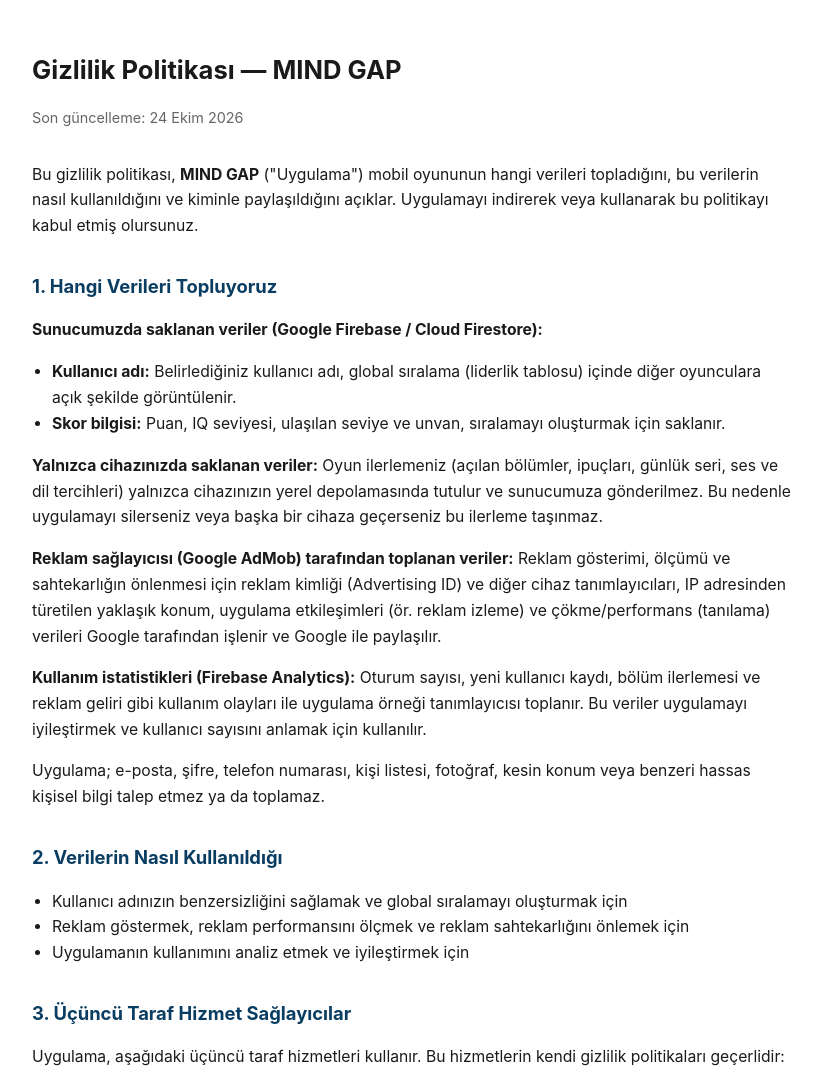
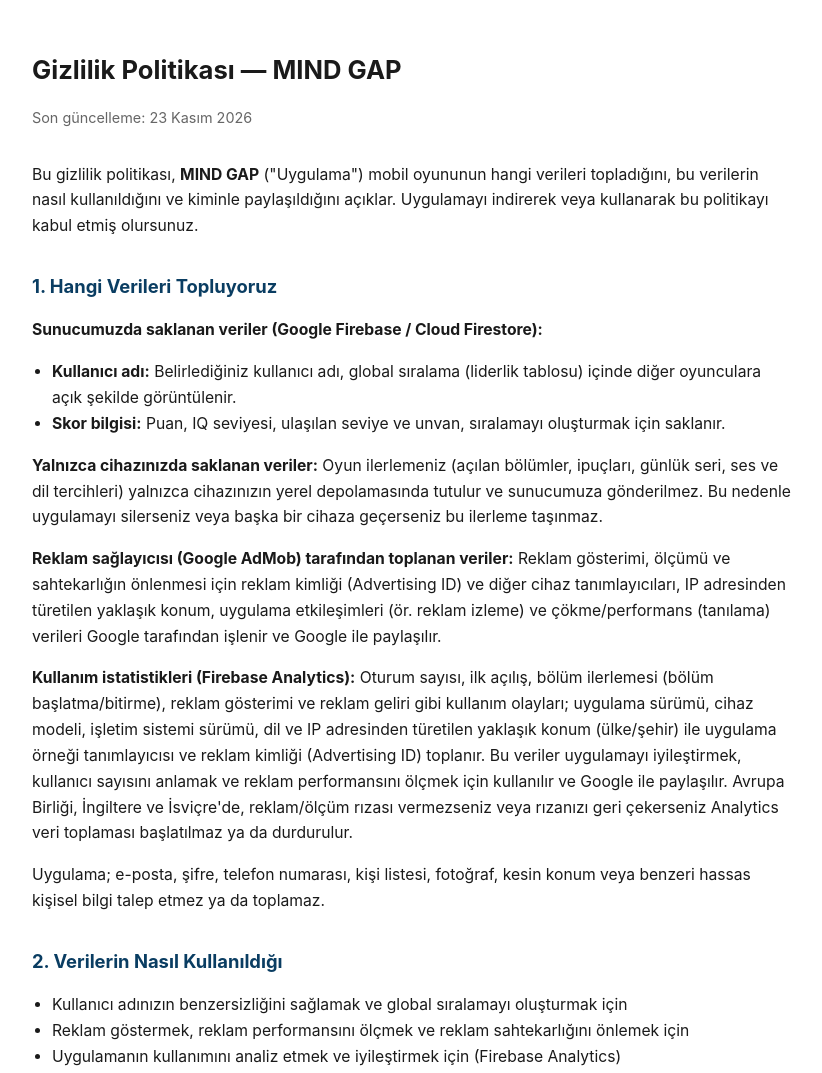
Before and after one commit to nuhkozan/nuhkozan.github.io, a plain HTML site: page mindgap/privacy.html in a window 1280 px wide. Shown: the top 1073 px of the page, without its empty margins (228-1050 px from the left). Drawn offline with Linux system fonts and the light colour scheme.

Commit message:
Add files via upload

```diff
--- a/mindgap/privacy.html
+++ b/mindgap/privacy.html
@@ -20,7 +20,7 @@
 <body>
 
 <h1>Gizlilik Politikası — MIND GAP</h1>
-<p class="updated">Son güncelleme: 24 Ekim 2026</p>
+<p class="updated">Son güncelleme: 23 Kasım 2026</p>
 
 <p>Bu gizlilik politikası, <strong>MIND GAP</strong> ("Uygulama") mobil oyununun hangi verileri topladığını,
 bu verilerin nasıl kullanıldığını ve kiminle paylaşıldığını açıklar. Uygulamayı indirerek veya kullanarak
@@ -40,9 +40,13 @@ Bu nedenle uygulamayı silerseniz veya başka bir cihaza geçerseniz bu ilerleme
 sahtekarlığın önlenmesi için reklam kimliği (Advertising ID) ve diğer cihaz tanımlayıcıları,
 IP adresinden türetilen yaklaşık konum, uygulama etkileşimleri (ör. reklam izleme) ve
 çökme/performans (tanılama) verileri Google tarafından işlenir ve Google ile paylaşılır.</p>
-<p><strong>Kullanım istatistikleri (Firebase Analytics):</strong> Oturum sayısı, yeni kullanıcı kaydı, bölüm
-ilerlemesi ve reklam geliri gibi kullanım olayları ile uygulama örneği tanımlayıcısı toplanır.
-Bu veriler uygulamayı iyileştirmek ve kullanıcı sayısını anlamak için kullanılır.</p>
+<p><strong>Kullanım istatistikleri (Firebase Analytics):</strong> Oturum sayısı, ilk açılış, bölüm
+ilerlemesi (bölüm başlatma/bitirme), reklam gösterimi ve reklam geliri gibi kullanım olayları; uygulama sürümü,
+cihaz modeli, işletim sistemi sürümü, dil ve IP adresinden türetilen yaklaşık konum (ülke/şehir) ile
+uygulama örneği tanımlayıcısı ve reklam kimliği (Advertising ID) toplanır. Bu veriler uygulamayı iyileştirmek,
+kullanıcı sayısını anlamak ve reklam performansını ölçmek için kullanılır ve Google ile paylaşılır.
+Avrupa Birliği, İngiltere ve İsviçre'de, reklam/ölçüm rızası vermezseniz veya rızanızı geri çekerseniz
+Analytics veri toplaması başlatılmaz ya da durdurulur.</p>
 <p>Uygulama; e-posta, şifre, telefon numarası, kişi listesi, fotoğraf, kesin konum veya benzeri hassas
 kişisel bilgi talep etmez ya da toplamaz.</p>
 
@@ -50,7 +54,7 @@ kişisel bilgi talep etmez ya da toplamaz.</p>
 <ul>
   <li>Kullanıcı adınızın benzersizliğini sağlamak ve global sıralamayı oluşturmak için</li>
   <li>Reklam göstermek, reklam performansını ölçmek ve reklam sahtekarlığını önlemek için</li>
-  <li>Uygulamanın kullanımını analiz etmek ve iyileştirmek için</li>
+  <li>Uygulamanın kullanımını analiz etmek ve iyileştirmek için (Firebase Analytics)</li>
 </ul>
 
 <h2>3. Üçüncü Taraf Hizmet Sağlayıcılar</h2>
```
